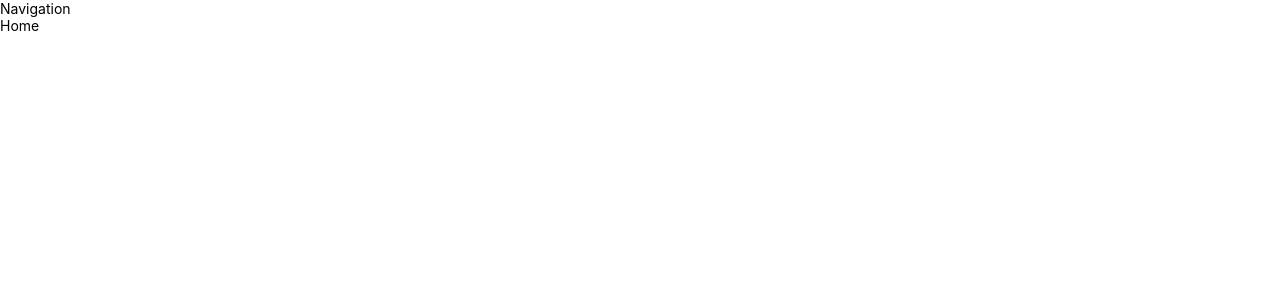
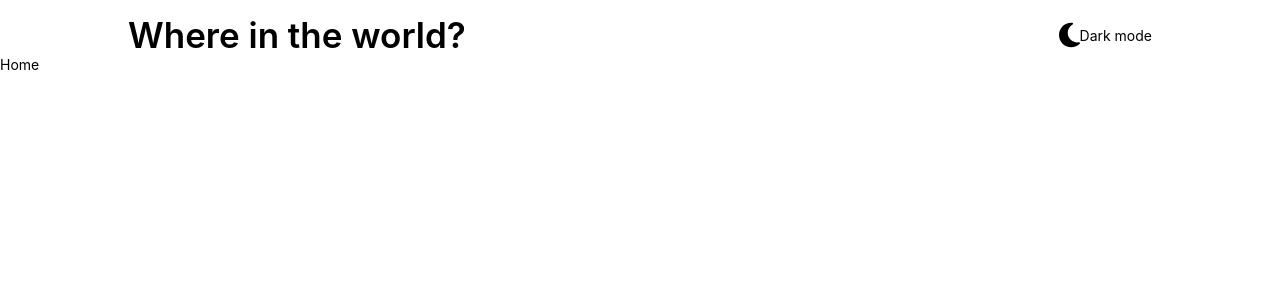
Before and after one commit to amichno/country-searcher, a React (Create React App) app: page / in a window 1280 px wide. Shown: the top 300 px of the page. Built offline with nearby package versions, Linux system fonts and the light colour scheme.

Commit message:
update navigation styles

```diff
--- a/package.json
+++ b/package.json
@@ -3,6 +3,9 @@
   "version": "0.1.0",
   "private": true,
   "dependencies": {
+    "@fortawesome/fontawesome-svg-core": "^6.1.1",
+    "@fortawesome/free-solid-svg-icons": "^6.1.1",
+    "@fortawesome/react-fontawesome": "^0.2.0",
     "@testing-library/jest-dom": "^5.16.4",
     "@testing-library/react": "^13.3.0",
     "@testing-library/user-event": "^13.5.0",
--- a/public/index.html
+++ b/public/index.html
@@ -11,6 +11,7 @@
     />
     <link rel="apple-touch-icon" href="%PUBLIC_URL%/logo192.png" />
     <link rel="manifest" href="%PUBLIC_URL%/manifest.json" />
+    <script src="https://kit.fontawesome.com/db6fd07f87.js" crossorigin="anonymous"></script>
     <title>React App</title>
   </head>
   <body>
--- a/src/assets/styles/GlobalStyles.js
+++ b/src/assets/styles/GlobalStyles.js
@@ -2,7 +2,7 @@ import { StyledComponent, createGlobalStyle, ThemeProvider } from "styled-compon
 
 export const GlobalStyle = createGlobalStyle`
 
-    @import url('https://fonts.googleapis.com/css2?family=Nunito+Sans:wght@300;600;800&display=swap');
+   // @import url('https://fonts.googleapis.com/css2?family=Nunito+Sans:wght@300;600;800&display=swap');
 
 
     html{
@@ -20,6 +20,7 @@ export const GlobalStyle = createGlobalStyle`
         width:100vw;
         height: 100%;
         max-width:1440px;
+        min-width: 375px;
     }
 
 
--- a/src/components/main/main.component.jsx
+++ b/src/components/main/main.component.jsx
@@ -9,6 +9,7 @@ import { BrowserRouter,
          Routes,
          Route,
 } from "react-router-dom";
+import { Wraper } from "./main.styles";
 
 
 const Main = () =>{
@@ -17,6 +18,7 @@ const Main = () =>{
         <>
             <ThemeProvider theme={themeLight}>
                 <GlobalStyle />
+                <Wraper>
                     <BrowserRouter>
                         <Routes>
                         <Route path ="/" element ={<Navigation />}>
@@ -25,6 +27,7 @@ const Main = () =>{
                         </Route>
                         </Routes>
                     </BrowserRouter>
+                </Wraper>
             </ThemeProvider>
         </>
     )
--- a/src/components/main/main.styles.js
+++ b/src/components/main/main.styles.js
@@ -1 +1,6 @@
-import { StyledComponent } from "styled-components";
+import styled from "styled-components";
+
+export const Wraper = styled.div`
+    width:100%;
+    height:100%;
+`
--- a/src/components/navigation/navigation.component.jsx
+++ b/src/components/navigation/navigation.component.jsx
@@ -1,13 +1,28 @@
 import {Outlet} from "react-router-dom";
+import { NavBar,
+        Title,
+         Icon,
+        Paragraph } from "./navigation.styles";
+import { FontAwesomeIcon } from "@fortawesome/react-fontawesome";
+import { faMoon } from "@fortawesome/free-solid-svg-icons";
 
 const Header = ()=>{
 
     return(
         <>
-            <div>Navigation</div>
+            <NavBar>
+               <Title isLeft={true}>Where in the world?</Title>
+
+               <Icon>
+
+                <FontAwesomeIcon icon={faMoon}
+                                 size={"2x"}/>
+                <Paragraph>Dark mode</Paragraph>
+               </Icon>
+
+            </NavBar>
             <Outlet/>
         </>
-
     )
 
 }
--- a/src/components/navigation/navigation.styles.js
+++ b/src/components/navigation/navigation.styles.js
@@ -0,0 +1,29 @@
+import  styled  from "styled-components";
+
+export const NavBar = styled.div`
+    width:100%;
+    height: 3rem;
+    margin-top: 1rem;
+    display: flex;
+`
+
+export const Title = styled.div`
+    min-width: fit-content;
+    height: fit-content;
+    font-weight:600;
+    font-size: 2.5rem;
+    margin-left: ${props => props.isLeft?"10%":"0%"};
+`
+
+export const Icon = styled.div`
+    width:fit-content;
+    height:3rem;
+    margin-right: 10%;
+    margin-left: auto;
+    display: flex;
+    align-items:center ;
+`
+
+export const Paragraph = styled.p`
+
+`
```
Also changed, not shown: 1 other file (tests, documents, lock files or other folders). Lines whose indentation alone changed are shown as unchanged.
